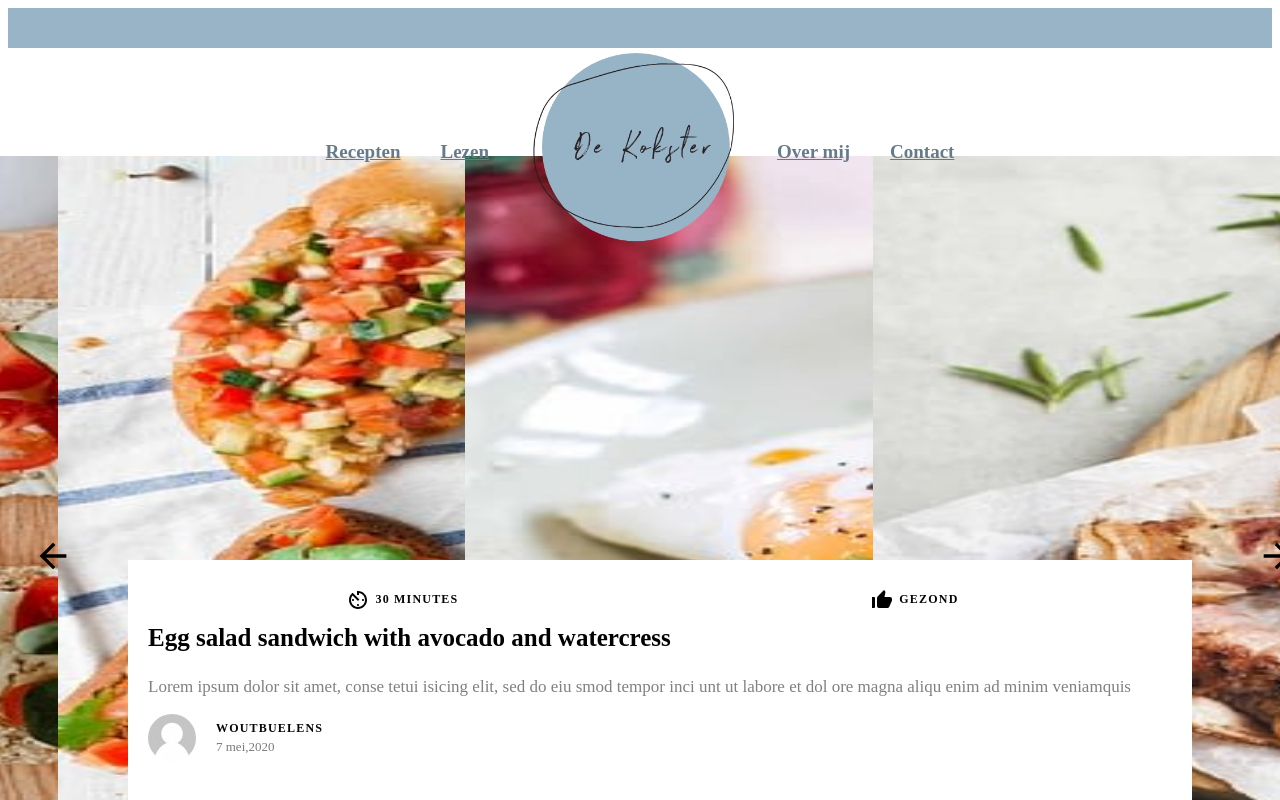
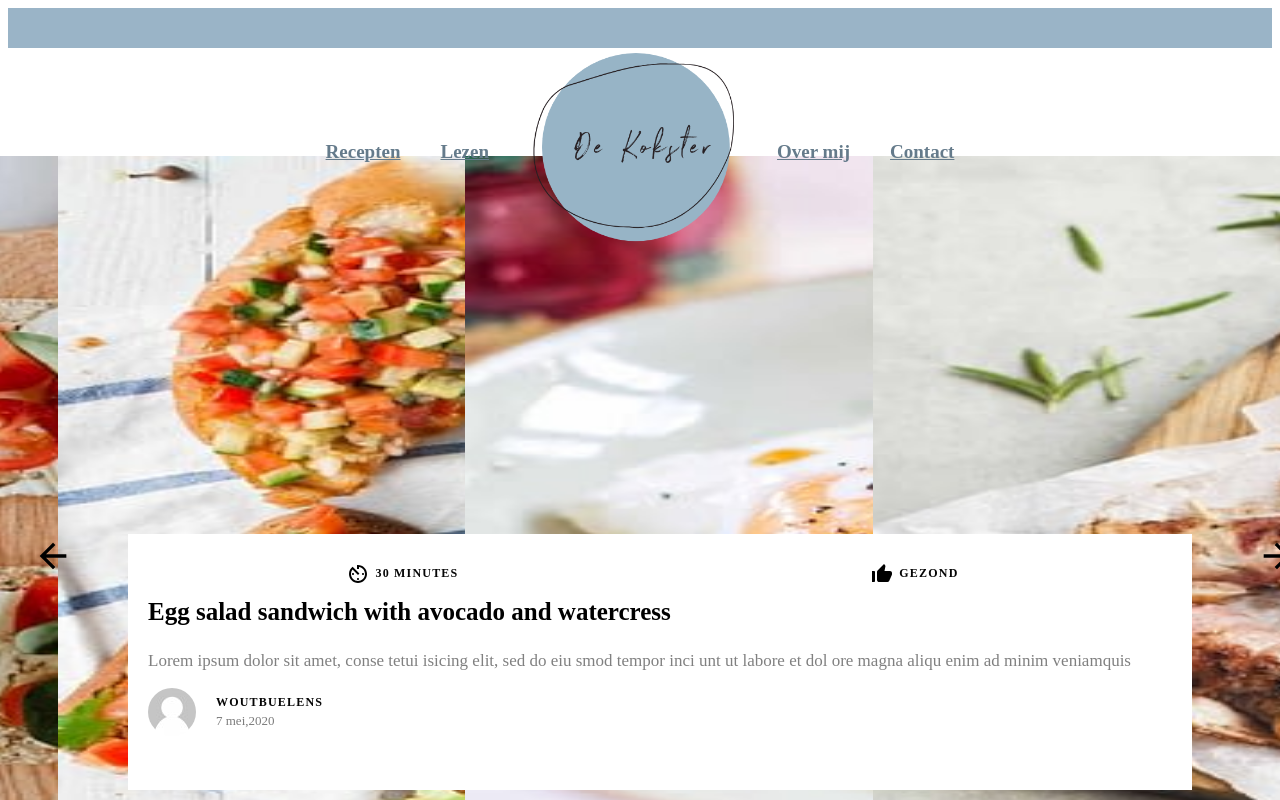
Before and after one commit to HichamOujari/dekokster, a Next.js app: page / in a window 1280 px wide. Shown: the top 800 px of the page. Built offline with nearby package versions, Linux system fonts and the light colour scheme; a web font is replaced by a local one.

Commit message:
by hicham

```diff
--- a/styles/home.module.css
+++ b/styles/home.module.css
@@ -54,7 +54,7 @@
 }
 
 .headerHomeCard>.content{
-    top: 70%;
+    bottom: 10px;
     left: 10%;
     overflow: hidden;
     background-color: white;
@@ -67,8 +67,8 @@
 }
 
 .headerHomeCard>.content:hover{
-    top: 30%;
-    height: 65%;
+    bottom: 10px;
+    height: 75%;
 }
 
 .headerHomeCard>.content>.header{
```
